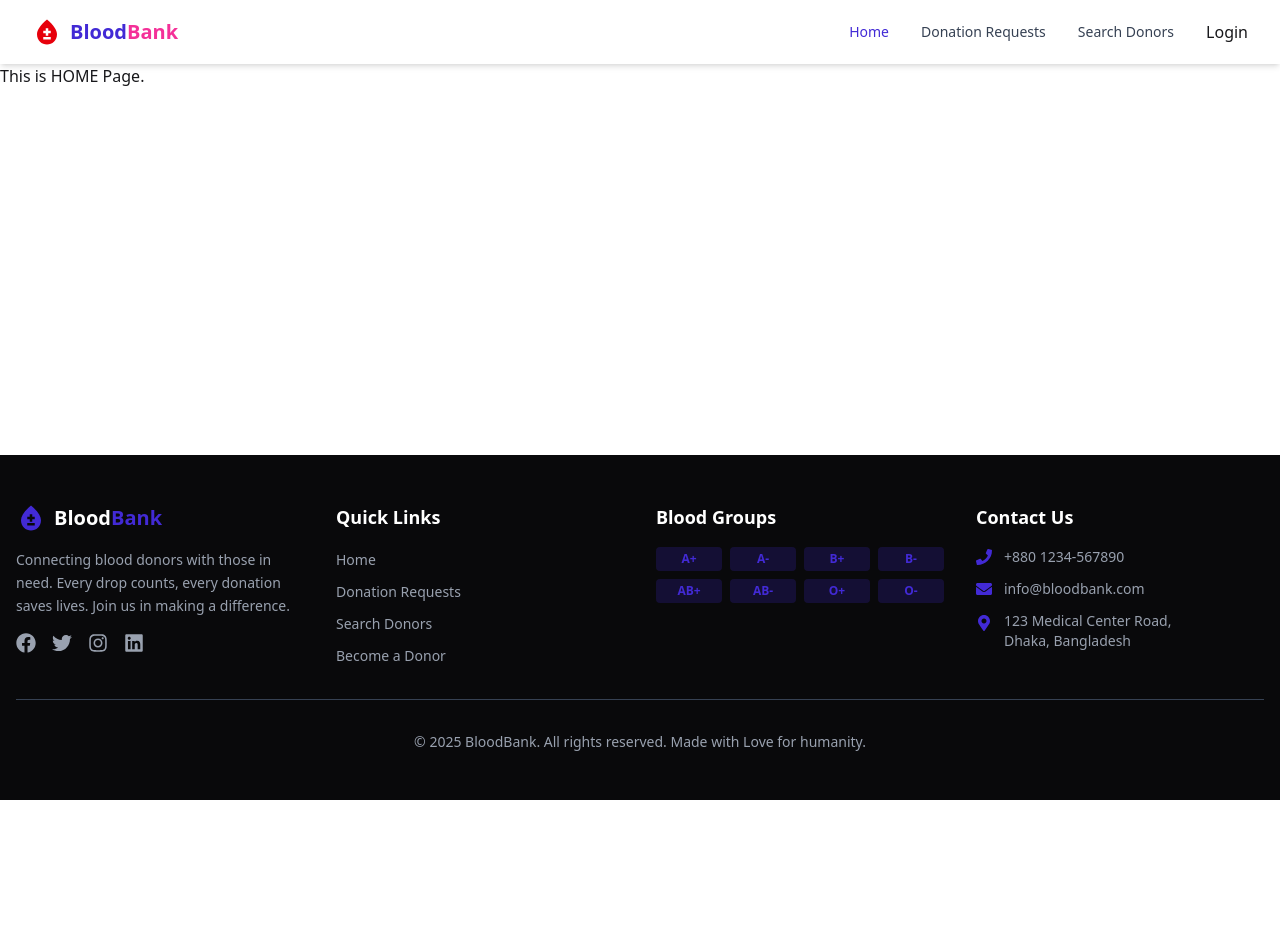
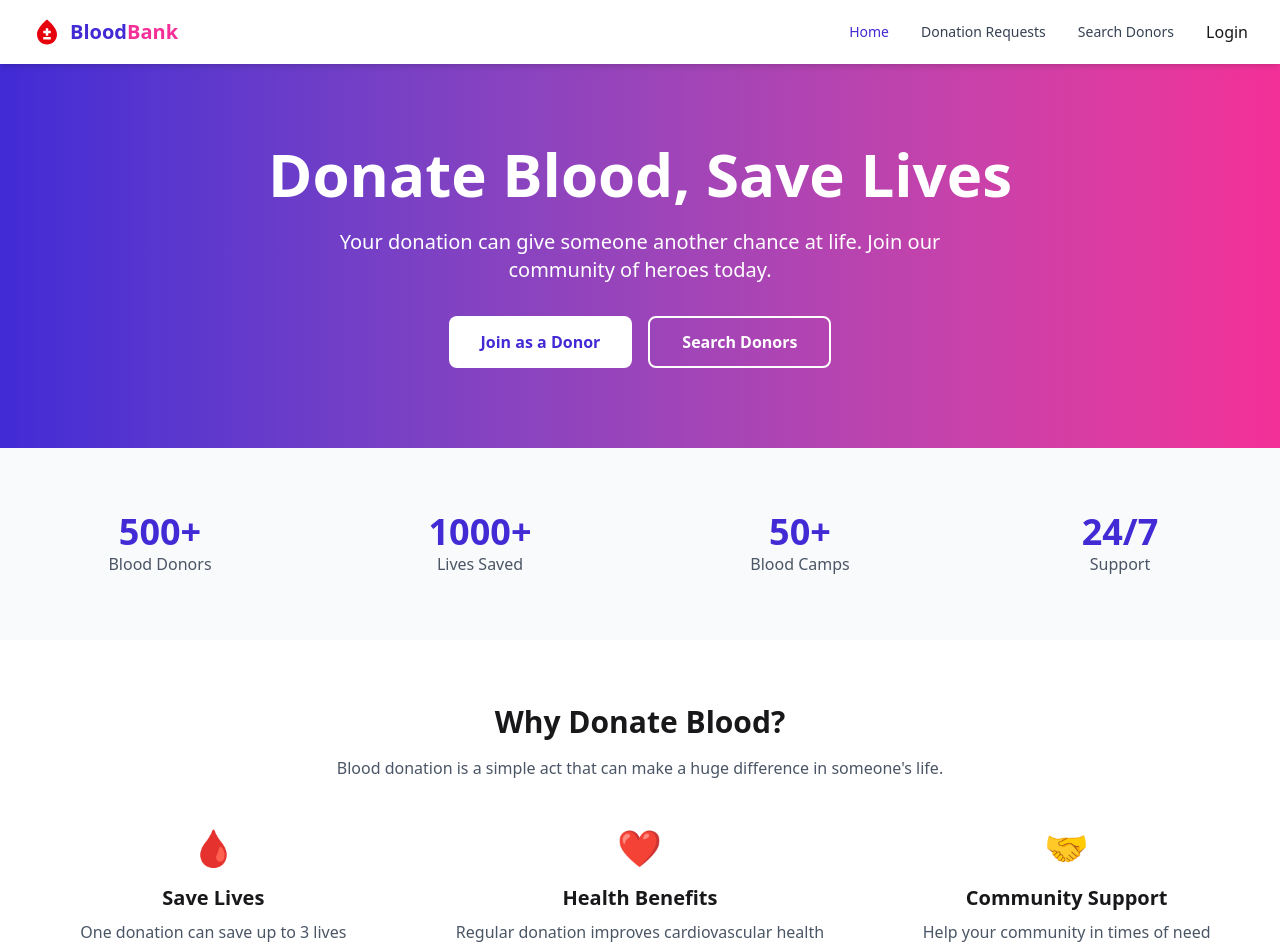
Before and after one commit to zubaer-developer/blood-donation-app-client, a React (Vite) app: page / in a window 1280 px wide. Shown: the top 952 px of the page. Before the commit the page ends 800 px from the top, so only its background shows below. Built offline with nearby package versions, Linux system fonts and the light colour scheme.

Commit message:
home page setup

```diff
--- a/src/pages/Home/Home.jsx
+++ b/src/pages/Home/Home.jsx
@@ -1,9 +1,84 @@
-import React from "react";
-
 const Home = () => {
   return (
-    <div>
-      <h1>This is HOME Page.</h1>
+    <div className="min-h-screen">
+      {/* Banner Section */}
+      <section className="bg-linear-to-r from-primary to-secondary text-white py-20">
+        <div className="max-w-7xl mx-auto px-4 text-center">
+          <h1 className="text-4xl md:text-6xl font-bold mb-6">
+            Donate Blood, Save Lives
+          </h1>
+          <p className="text-lg md:text-xl mb-8 max-w-2xl mx-auto">
+            Your donation can give someone another chance at life. Join our
+            community of heroes today.
+          </p>
+          <div className="flex flex-col sm:flex-row gap-4 justify-center">
+            <button className="bg-white text-primary font-semibold px-8 py-3 rounded-lg hover:bg-gray-100 transition-colors">
+              Join as a Donor
+            </button>
+            <button className="border-2 border-white text-white font-semibold px-8 py-3 rounded-lg hover:bg-white hover:text-primary transition-colors">
+              Search Donors
+            </button>
+          </div>
+        </div>
+      </section>
+
+      {/* Stats Section */}
+      <section className="py-16 bg-gray-50">
+        <div className="max-w-7xl mx-auto px-4">
+          <div className="grid grid-cols-2 md:grid-cols-4 gap-8">
+            <div className="text-center">
+              <p className="text-4xl font-bold text-primary">500+</p>
+              <p className="text-gray-600">Blood Donors</p>
+            </div>
+            <div className="text-center">
+              <p className="text-4xl font-bold text-primary">1000+</p>
+              <p className="text-gray-600">Lives Saved</p>
+            </div>
+            <div className="text-center">
+              <p className="text-4xl font-bold text-primary">50+</p>
+              <p className="text-gray-600">Blood Camps</p>
+            </div>
+            <div className="text-center">
+              <p className="text-4xl font-bold text-primary">24/7</p>
+              <p className="text-gray-600">Support</p>
+            </div>
+          </div>
+        </div>
+      </section>
+
+      {/* Featured Section */}
+      <section className="py-16">
+        <div className="max-w-7xl mx-auto px-4 text-center">
+          <h2 className="text-3xl font-bold mb-4">Why Donate Blood?</h2>
+          <p className="text-gray-600 mb-12 max-w-2xl mx-auto">
+            Blood donation is a simple act that can make a huge difference in
+            someone's life.
+          </p>
+          <div className="grid md:grid-cols-3 gap-8">
+            <div className="card-blood">
+              <div className="text-4xl mb-4">🩸</div>
+              <h3 className="text-xl font-semibold mb-2">Save Lives</h3>
+              <p className="text-gray-600">
+                One donation can save up to 3 lives
+              </p>
+            </div>
+            <div className="card-blood">
+              <div className="text-4xl mb-4">❤️</div>
+              <h3 className="text-xl font-semibold mb-2">Health Benefits</h3>
+              <p className="text-gray-600">
+                Regular donation improves cardiovascular health
+              </p>
+            </div>
+            <div className="card-blood">
+              <div className="text-4xl mb-4">🤝</div>
+              <h3 className="text-xl font-semibold mb-2">Community Support</h3>
+              <p className="text-gray-600">
+                Help your community in times of need
+              </p>
+            </div>
+          </div>
+        </div>
+      </section>
     </div>
   );
 };
```
